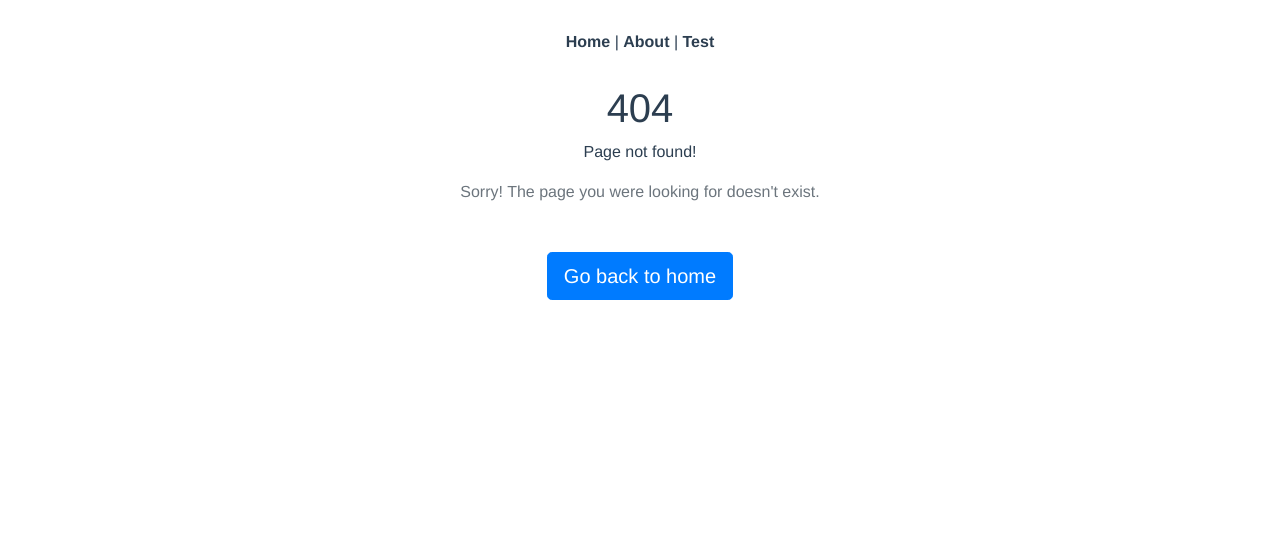
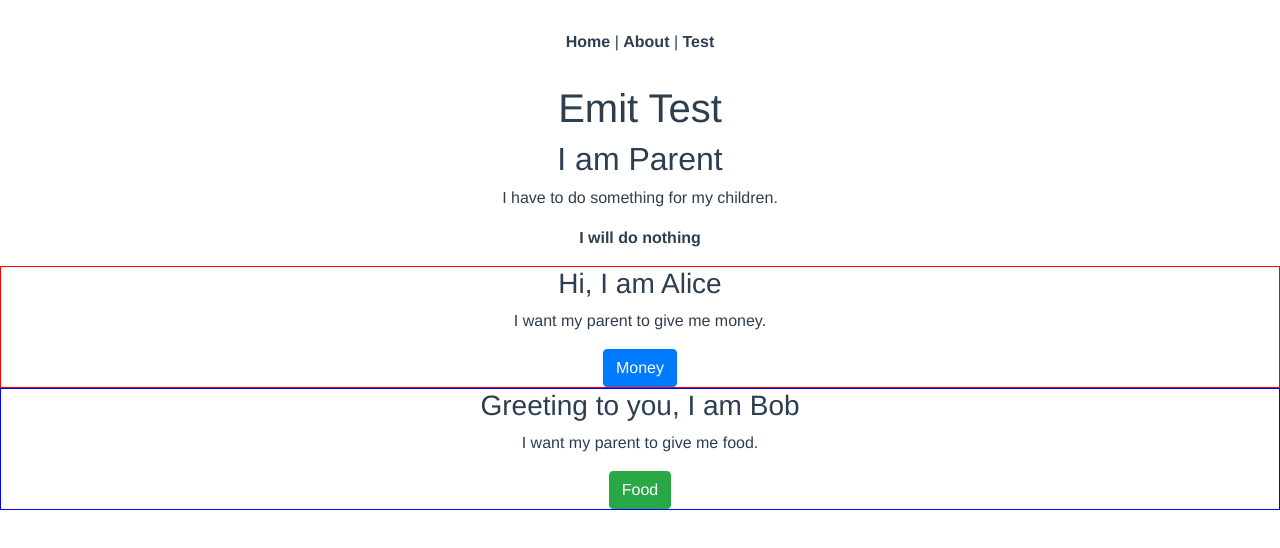
Before and after one commit to leegandhi18/vue-practice, a Vue app: page /test-family/emit in a window 1280 px wide. Before the commit this address had no page. Shown: the top 548 px of the page. Built offline with nearby package versions, Linux system fonts and the light colour scheme.

Commit message:
vue component emit test

```diff
--- a/src/router/index.js
+++ b/src/router/index.js
@@ -62,6 +62,10 @@ const routes = [
     component: () => import('../views/family/props/Parent.vue')
   },
   {
+    path: '/test-family/emit',
+    component: () => import('../views/family/emit/Parent.vue')
+  },
+  {
     path: '*', // NotFound 설정을 위한 path('*')는 반드시 맨 하단에 위치 해야 한다.
     component: () => import('../components/NotFound.vue')
   }
--- /dev/null
+++ b/src/views/family/emit/Child1.vue
@@ -0,0 +1,17 @@
+<template>
+  <div>
+    <h3>Hi, I am Alice</h3>
+    <p>I want my parent to give me money.</p>
+    <b-button variant="primary" @click="updateTodo">Money</b-button>
+  </div>
+</template>
+
+<script>
+export default {
+  methods: {
+    updateTodo: function () {
+      this.$emit('updateTodo', 'give to Alice money')
+    }
+  }
+}
+</script>
--- /dev/null
+++ b/src/views/family/emit/Child2.vue
@@ -0,0 +1,17 @@
+<template>
+  <div>
+    <h3>Greeting to you, I am Bob</h3>
+    <p>I want my parent to give me food.</p>
+    <b-button variant="success" @click="updateTodo">Food</b-button>
+  </div>
+</template>
+
+<script>
+export default {
+  methods: {
+    updateTodo: function () {
+      this.$emit('updateTodo', 'feed Bob food')
+    }
+  }
+}
+</script>
--- /dev/null
+++ b/src/views/family/emit/Parent.vue
@@ -0,0 +1,36 @@
+<template>
+  <div>
+    <h1>Emit Test</h1>
+    <h2>I am Parent</h2>
+    <p>I have to do something for my children.</p>
+    <p style="font-weight: bold">I will {{ todo }}</p>
+    <div style="border: 1px solid red">
+      <alice @updateTodo="updateTodo($event)" />
+    </div>
+    <div style="border: 1px solid blue">
+      <bob @updateTodo="updateTodo($event)" />
+    </div>
+  </div>
+</template>
+
+<script>
+import Alice from './Child1.vue'
+import Bob from './Child2.vue'
+
+export default {
+  components: {
+    Alice,
+    Bob
+  },
+  data() {
+    return {
+      todo: 'do nothing'
+    }
+  },
+  methods: {
+    updateTodo: function (newTodo) {
+      this.todo = newTodo
+    }
+  }
+}
+</script>
```
